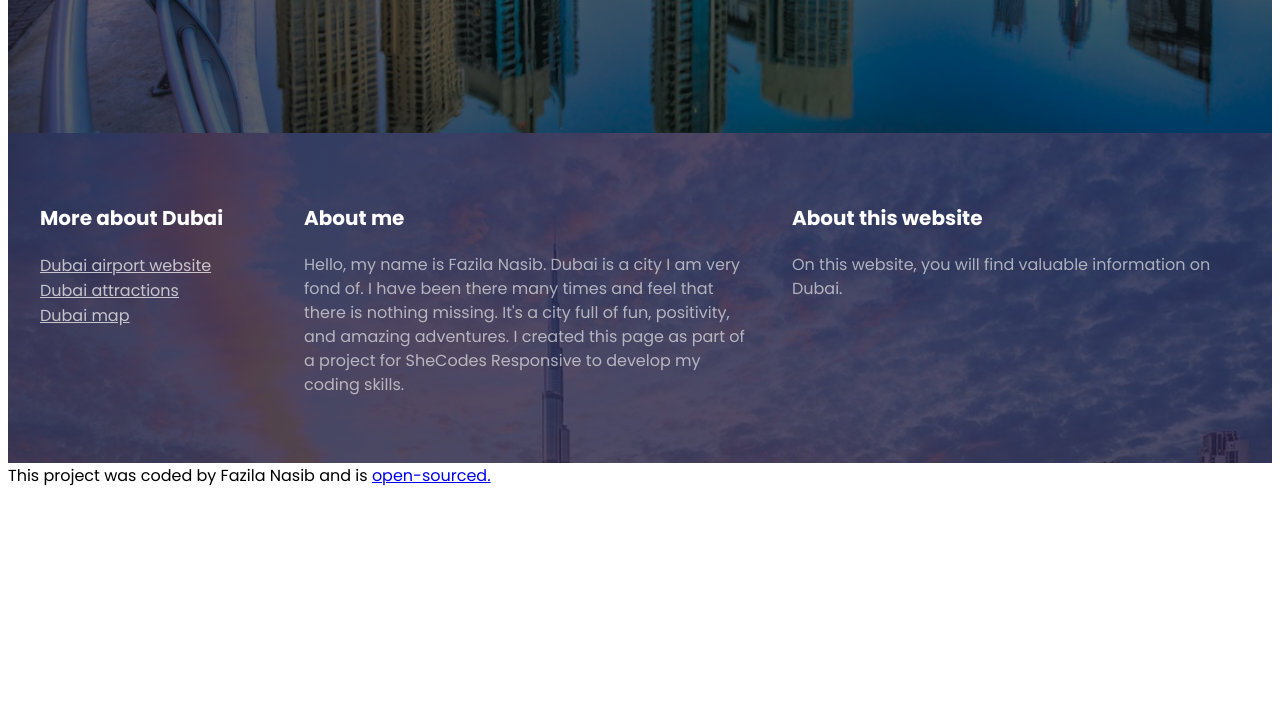
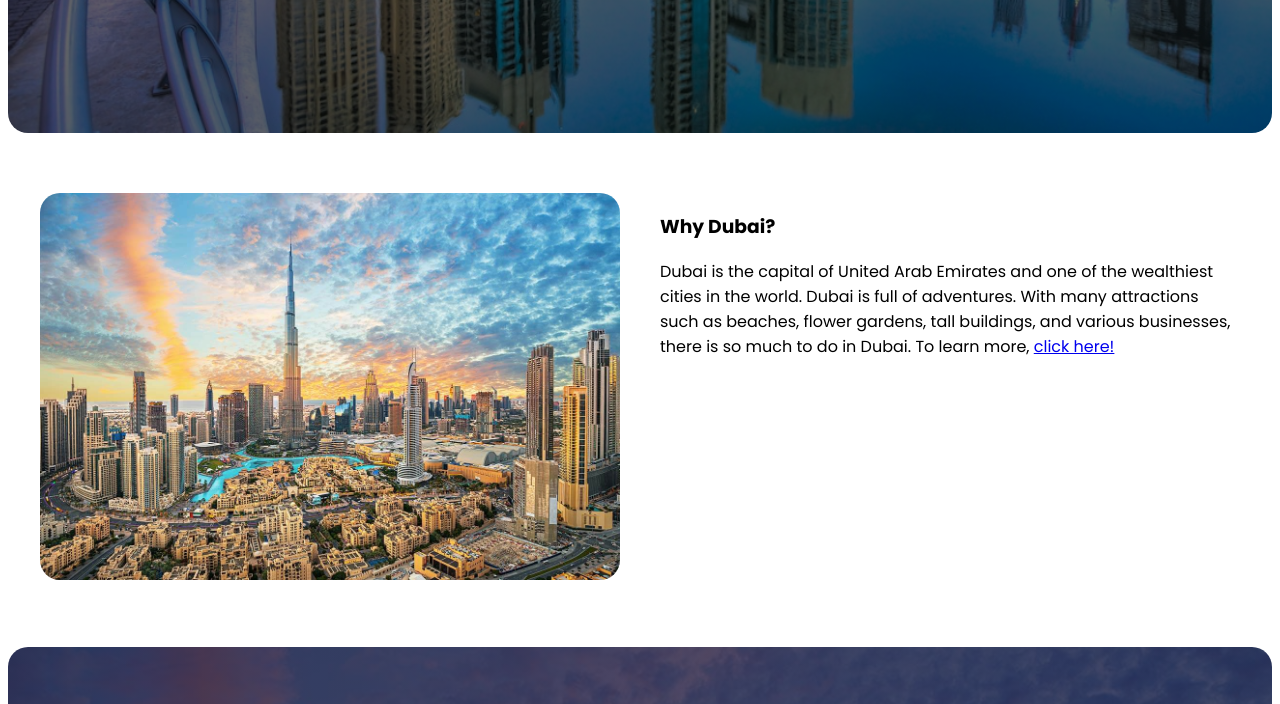
Before and after one commit to fazilanasib/travel-project, a plain HTML site: page index.html in a window 1280 px wide. Shown: the part 600-1304 px from the top of the page. Before the commit the page ends 1096 px from the top, so only its background shows below. Drawn offline with Linux system fonts and the light colour scheme.

Commit message:
created main top section

```diff
--- a/index.html
+++ b/index.html
@@ -20,8 +20,31 @@
         <h2>Capitol City of UAE</h2>
         <a href="#more">Learn more</a>
       </header>
+      <main>
+        <section class="grid grid-2-column">
+          <div>
+            <img
+              src="../images/dubai2.jpeg"
+              alt="Dubai Buildings"
+              class="img-responsive" />
+          </div>
+          <div>
+            <h3>Why Dubai?</h3>
+            <p>
+              Dubai is the capital of United Arab Emirates and one of the
+              wealthiest cities in the world. Dubai is full of adventures. With
+              many attractions such as beaches, flower gardens, tall buildings,
+              and various businesses, there is so much to do in Dubai. To learn
+              more,
+              <a href="https://main--verdant-muffin-910955.netlify.app/"
+                >click here!</a
+              >
+            </p>
+          </div>
+        </section>
+      </main>
       <footer>
-        <section class="grid">
+        <section class="grid grid-3-column">
           <div>
             <h3>More about Dubai</h3>
             <ul>
--- a/src/styles.css
+++ b/src/styles.css
@@ -7,8 +7,17 @@
 }
 .grid {
   display: grid;
+  grid-gap: 40px;
+}
+.grid-2-column {
+  grid-template-columns: 1fr 1fr;
+}
+.grid-3-column {
   grid-template-columns: 1fr 2fr 2fr;
-  grid-gap: 40px;
+}
+.img-responsive {
+  max-width: 100%;
+  border-radius: 20px;
 }
 header {
   background-image: linear-gradient(rgba(0, 0, 0, 0.6), rgba(0, 0, 0, 0.6)),
@@ -18,6 +27,7 @@
   color: white;
   text-align: center;
   padding: 200px 0;
+  border-radius: 20px;
 }
 header h1 {
   font-style: normal;
@@ -53,9 +63,11 @@
   color: black;
   padding: 16px 32px;
 }
+
 section {
   max-width: 1200px;
   margin: 0 auto;
+  padding: 60px 0;
 }
 footer {
   color: white;
@@ -66,7 +78,7 @@
     url("../images/dubai2.jpeg");
   background-repeat: no-repeat;
   background-size: cover;
-  padding: 50px 0;
+  border-radius: 20px;
 }
 footer h3 {
   font-weight: 700;
@@ -109,4 +121,11 @@
     font-size: 12px;
     padding: 10px 12px;
   }
+  .grid {
+    grid-template-columns: 1fr;
+    grid-gap: 20px;
+  }
+  section {
+    padding: 30px;
+  }
 }
```
